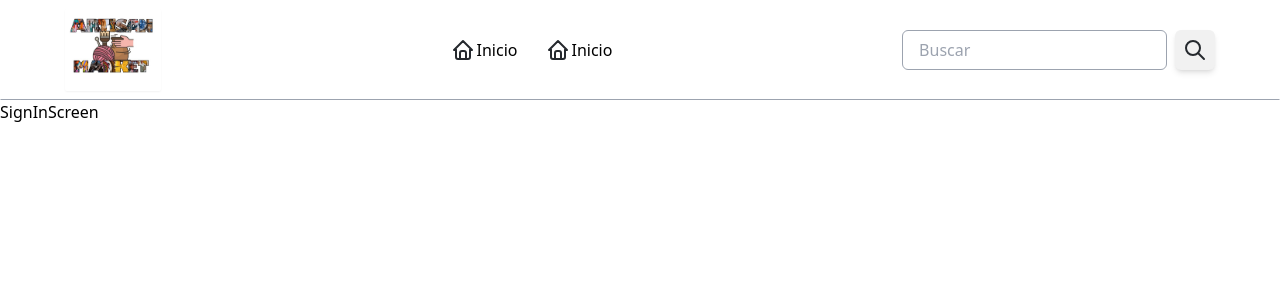
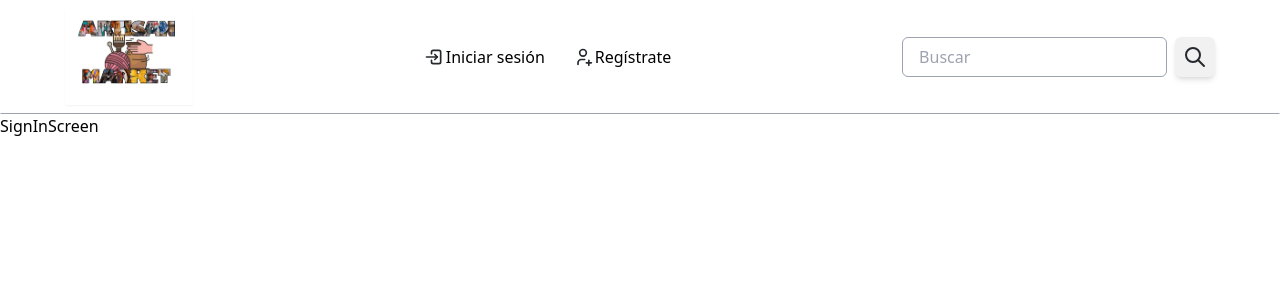
Before and after one commit to chicho69-cesar/artisan-market-web, a React (Vite) app: page /sign-in in a window 1280 px wide. Shown: the top 300 px of the page. Built offline with nearby package versions, Linux system fonts and the light colour scheme.

Commit message:
Add Layout component

```diff
--- a/src/routers/components/Layout.tsx
+++ b/src/routers/components/Layout.tsx
@@ -1,12 +1,29 @@
-import { IconHome, IconSearch } from '@tabler/icons-react'
+import { useAuth } from '@/modules/auth/store'
+import { useCart } from '@/modules/cart/store'
+import { useTheme } from '@/modules/shared/store'
+import { IconHome, IconLogin2, /*  IconMessageCircleHeart, */ IconSearch, IconShoppingCart, IconUserCircle, IconUserPlus } from '@tabler/icons-react'
 import { Link, Outlet, useNavigate } from 'react-router-dom'
+import MenuDropDown from './MenuDropDown'
 
 export default function Layout() {
   const nav = useNavigate()
+  const theme = useTheme((state) => state)
+  const auth = useAuth((state) => state)
+  const cart = useCart((state) => state.cart)
 
   const handleSubmit = (e: React.FormEvent<HTMLFormElement>) => {
     e.preventDefault()
-    nav(`/search?q=${'hola'}`)
+
+    const form = e.target as HTMLFormElement
+    const formData = new FormData(form)
+    const data = Object.fromEntries(formData)
+
+    const q = data.q as string
+
+    nav({
+      pathname: '/search',
+      search: `?q=${q}`,
+    })
   }
 
   return (
@@ -18,7 +35,7 @@ export default function Layout() {
               <img
                 src='/logo.png'
                 alt='Artisan Market logo'
-                className='object-contain object-center w-24 rounded-sm shadow-sm'
+                className='object-contain object-center w-32 h-24 rounded-sm shadow-sm'
               />
             </Link>
           </section>
@@ -26,20 +43,61 @@ export default function Layout() {
           <section>
             <nav>
               <ul className='flex flex-row gap-3'>
-                {/* TODO: make menu for role and auth users */}
+                {auth.isLoggedIn ? (
+                  <>
                     <li>
                       <Link to='/home' className='flex gap-[2px] py-1 px-2 rounded-md hover:bg-semiWhite hover:shadow-sm'>
-                    <IconHome color='#25292e' size={24} />
+                        <IconHome color='#25292e' size={20} />
                         Inicio
                       </Link>
                     </li>
 
+                    <li className='relative'>
+                      <Link to='/cart' className='flex gap-[2px] py-1 px-2 rounded-md hover:bg-semiWhite hover:shadow-sm'>
+                        <IconShoppingCart color='#25292e' size={20} />
+                        Carrito
+                      </Link>
+
+                      <span className={`absolute px-2 py-1 text-xs font-bold text-white rounded-full -top-2 -right-2 bg-${theme.mainColor}`}>
+                        {cart.length}
+                      </span>
+                    </li>
+
+                    {/* <li>
+                      <Link to='/chats' className='flex gap-[2px] py-1 px-2 rounded-md hover:bg-semiWhite hover:shadow-sm'>
+                        <IconMessageCircleHeart color='#25292e' size={20} />
+                        Chats
+                      </Link>
+                    </li> */}
+
                     <li>
-                  <Link to='/home' className='flex gap-[2px] py-1 px-2 rounded-md hover:bg-semiWhite hover:shadow-sm'>
-                    <IconHome color='#25292e' size={24} />
-                    Inicio
+                      <Link to='/profile' className='flex gap-[2px] py-1 px-2 rounded-md hover:bg-semiWhite hover:shadow-sm'>
+                        <IconUserCircle color='#25292e' size={20} />
+                        Perfil
                       </Link>
                     </li>
+
+                    <li>
+                      <MenuDropDown />
+                    </li>
+                  </>
+                ) : (
+                  <>
+                    <li>
+                      <Link to='/sign-in' className='flex items-center gap-[2px] py-1 px-2 rounded-md hover:bg-semiWhite hover:shadow-sm'>
+                        <IconLogin2 color='#25292e' size={20} />
+                        Iniciar sesión
+                      </Link>
+                    </li>
+
+                    <li>
+                      <Link to='/sign-up' className='flex items-center gap-[2px] py-1 px-2 rounded-md hover:bg-semiWhite hover:shadow-sm'>
+                        <IconUserPlus color='#25292e' size={20} />
+                        Regístrate
+                      </Link>
+                    </li>
+                  </>
+                )}
               </ul>
             </nav>
           </section>
@@ -49,6 +107,7 @@ export default function Layout() {
               <input
                 type='text'
                 placeholder='Buscar'
+                name='q'
                 className='border-[1px] border-lightGray py-1 px-4 rounded-md outline-none'
               />
 
```
Lines whose indentation alone changed are shown as unchanged.
